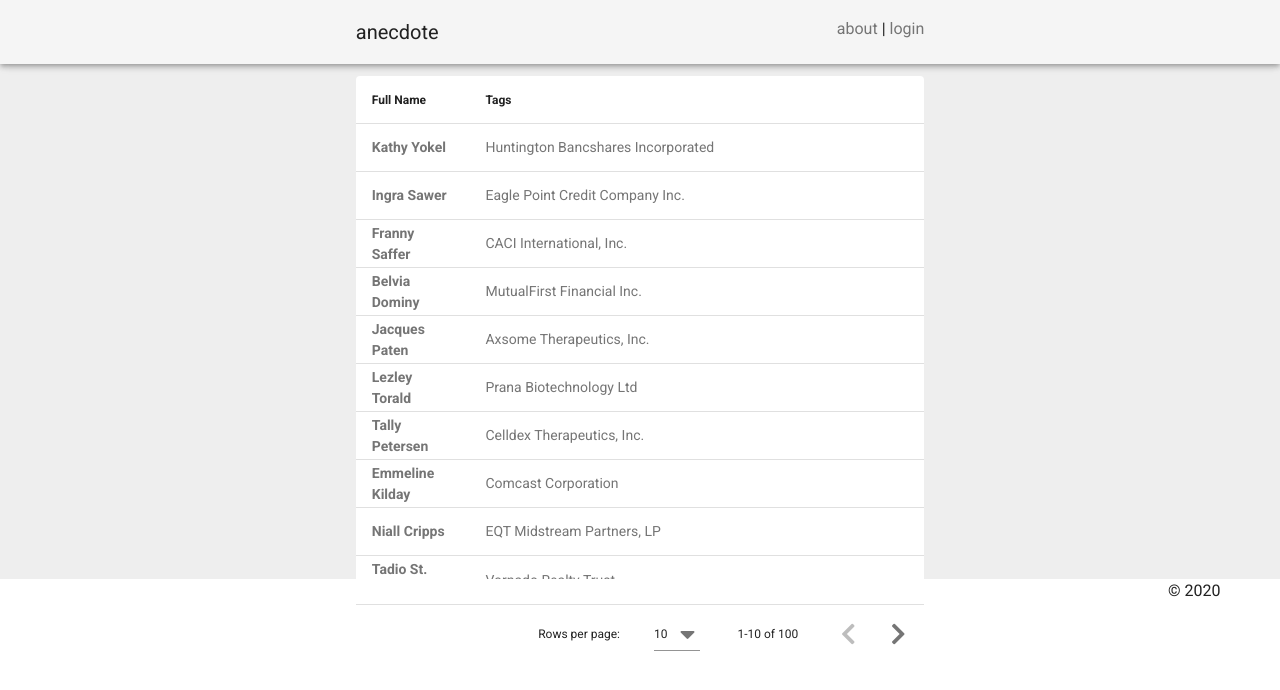
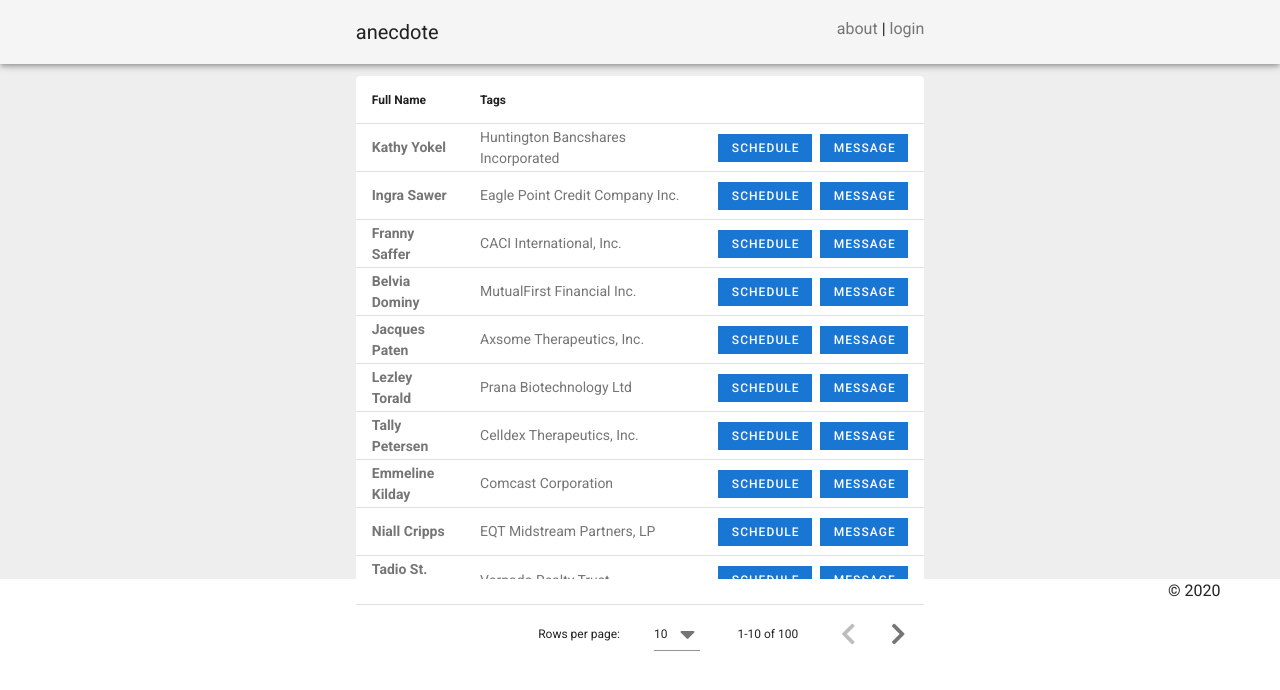
Before and after one commit to Simon-Truong/anecdote-ui, a Vue app: page /root in a window 1280 px wide. Shown: the top 690 px of the page. Built offline with nearby package versions, Linux system fonts and the light colour scheme.

Commit message:
[feat] added slots to table data

```diff
--- a/src/components/About.vue
+++ b/src/components/About.vue
@@ -6,15 +6,13 @@
           <v-row>
             <v-col cols="3" />
             <v-col cols="6">
-              <p>
-                <strong>Everyone has a story</strong>
-              </p>
+              <p class="font-weight-bold">Everyone has a story</p>
 
               <p>Become a speaker or listener, this is a platform that brings people together</p>
 
               <p class="mb-0">
                 Share your experiences as a
-                <strong>speaker</strong>:
+                <span class="font-weight-bold">speaker</span>:
               </p>
 
               <ul>
@@ -25,7 +23,7 @@
 
               <p class="mt-4 mb-0">
                 As a
-                <strong>listener</strong>:
+                <span class="font-weight-bold">listener</span>:
               </p>
 
               <ul>
--- a/src/components/Root.vue
+++ b/src/components/Root.vue
@@ -9,7 +9,25 @@
             loading-text="Loading... Please wait"
             :headers="headers"
             :items="items"
-          ></v-data-table>
+          >
+            <template v-slot:item.fullName="{ item }">
+              <router-link to="/profile" class="custom-anchor font-weight-bold">{{ item.fullName }}</router-link>
+            </template>
+            <!-- //TODO: profile -->
+
+            <template v-slot:item.tags="{ item }">
+              <span class="custom-table-data">{{ item.tags }}</span>
+            </template>
+
+            <template v-slot:item.actions>
+              <div class="d-flex justify-center">
+                <v-btn tile depressed small dark color="#1976d2" class="mr-2">Schedule</v-btn>
+                <!-- //TODO: schedule -->
+                <v-btn tile depressed small dark color="#1976d2">Message</v-btn>
+                <!-- //TODO: message -->
+              </div>
+            </template>
+          </v-data-table>
         </v-col>
         <v-col cols="3" />
       </v-row>
@@ -35,21 +53,22 @@
         text: 'Tags',
         value: 'tags',
         sortable: false, // TODO: sorting
-        width: '60%'
+        width: '50%'
       },
       {
-        // placeholder for "schedule" and "message" buttons
+        value: 'actions',
         sortable: false,
-        width: '20%'
+        width: '30%'
       }
     ],
-    items: SAMPLE_DATA
+    items: SAMPLE_DATA // TODO: use API
   })
 };
 </script>
 
 <style lang="scss">
 @import '@/styles/_variables.scss';
+
 .v-data-table.custom-headers.theme--light {
   .v-data-table__wrapper {
     table {
@@ -60,19 +79,11 @@
           }
         }
       }
-
-      tbody {
-        tr {
-          td {
-            color: $grey-darken-1;
-
-            &:nth-child(1) {
-              font-weight: bold;
-            }
-          }
-        }
-      }
     }
   }
 }
+
+.custom-table-data {
+  color: $grey-darken-1;
+}
 </style>
```
